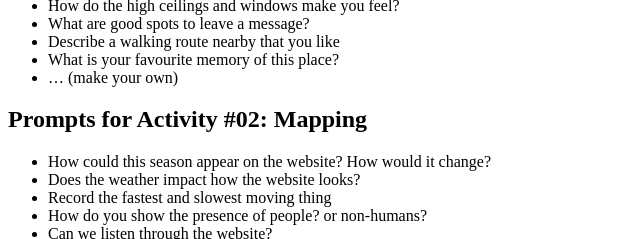
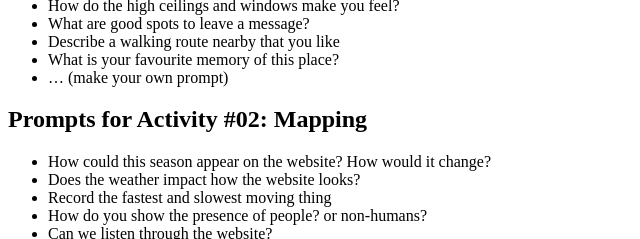
Before and after one commit to kirstenspruit/site-specific, a plain HTML site: page workshop/2025-peak/index.html in a window 1280 px wide. Shown: the part 951-1190 px from the top of the page, 0-640 px from the left. Drawn offline with Linux system fonts and the light colour scheme.

Commit message:
update the text

```diff
--- a/workshop/2025-peak/index.html
+++ b/workshop/2025-peak/index.html
@@ -94,7 +94,7 @@
         <li>What are good spots to leave a message?</li>
         <li>Describe a walking route nearby that you like</li>
         <li>What is your favourite memory of this place?</li>
-        <li>… (make your own)</li>
+        <li>… (make your own prompt)</li>
      </ul>
     <h2>Prompts for Activity #02: Mapping</h2>
      <ul>
```
